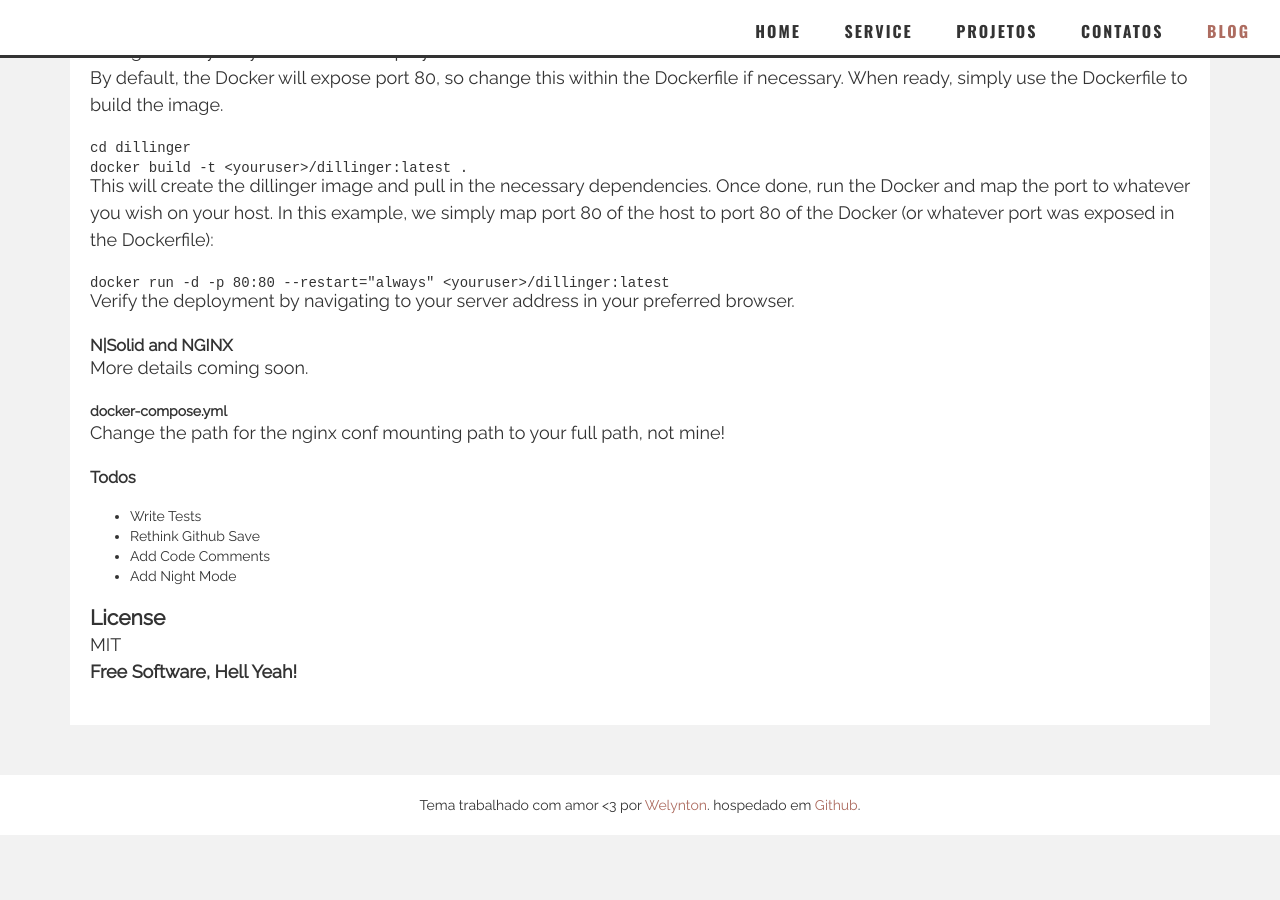
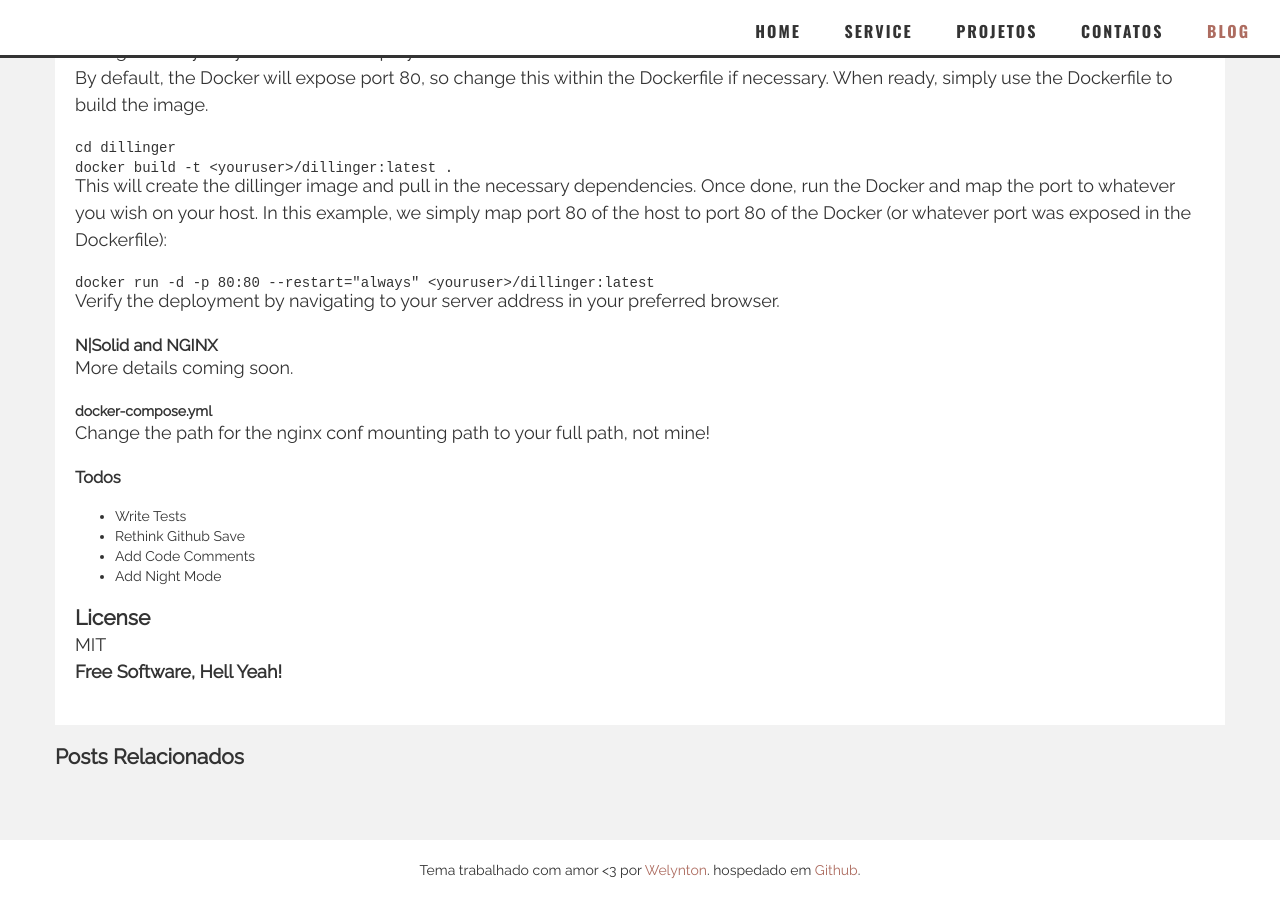
Before and after one commit to welyntonoliveira/welyntonoliveira.github.io, a Jekyll site: the page built from _posts/2016-05-13-welynton.markdown, in a window 1280 px wide and 900 px high, scrolled down 1781 px. Built offline with Jekyll 4.4.1, drawn with Linux system fonts in a browser that asks for light colours; nearby versions of some CDN libraries; before the commit the page ends 2616 px from its top, so only the background shows below that.

Commit message:
textos blog agora sim espero funcionou ajustes css pra completar_3 formatação post

```diff
--- a/_layouts/post.html
+++ b/_layouts/post.html
@@ -6,8 +6,8 @@
 {% include header.html %}
 
 <section>
-    <article class="row">
-        <div class="container">
+    <article class="container">
+        <div class="row">
             <div class="post">
                 <h1 class="py2">{{ page.title }}</h1>
                 <p class="post-meta">{{ page.date | date: "%b %-d, %Y" }}</p>
@@ -15,6 +15,20 @@
             </div>
         </div>
     </article>
+    <!-- Relação de Post -->
+    <article class="container">
+        <div class="row">
+          <h2>Posts Relacionados</h2>
+                {% for post in site.related_posts limit:3 %}
+                    <div class="col-md-4">
+                        <h3>
+                            <a href="{{ post.url }}">
+                                    {{ post.title }}
+                                    <small>{{ post.date | date_to_string }}</small>
+                            </a>
+                        </h3>
+                {% endfor %}
+    </article>
 </section>
 
  <footer class="footer">{% include footer.html %}</footer>
```
